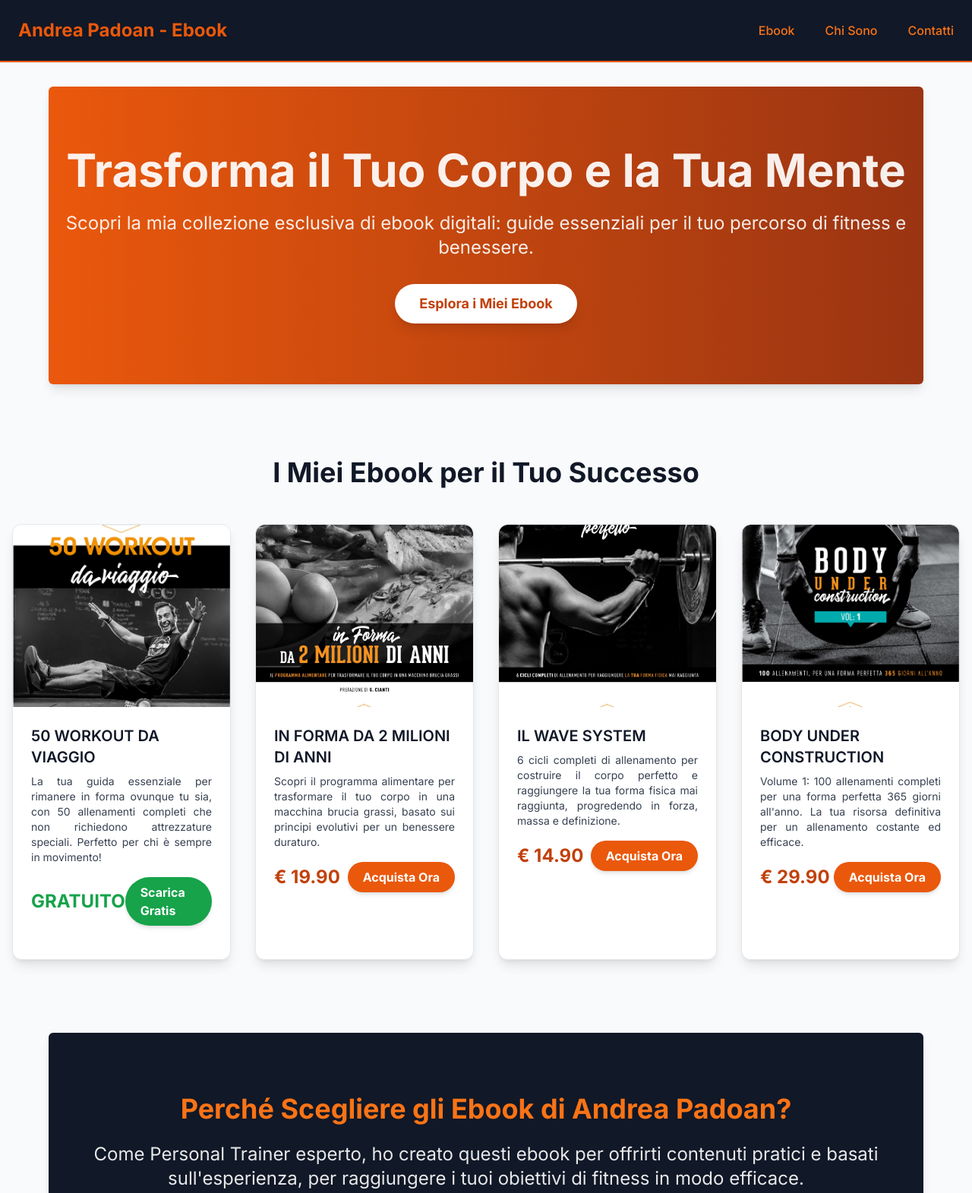
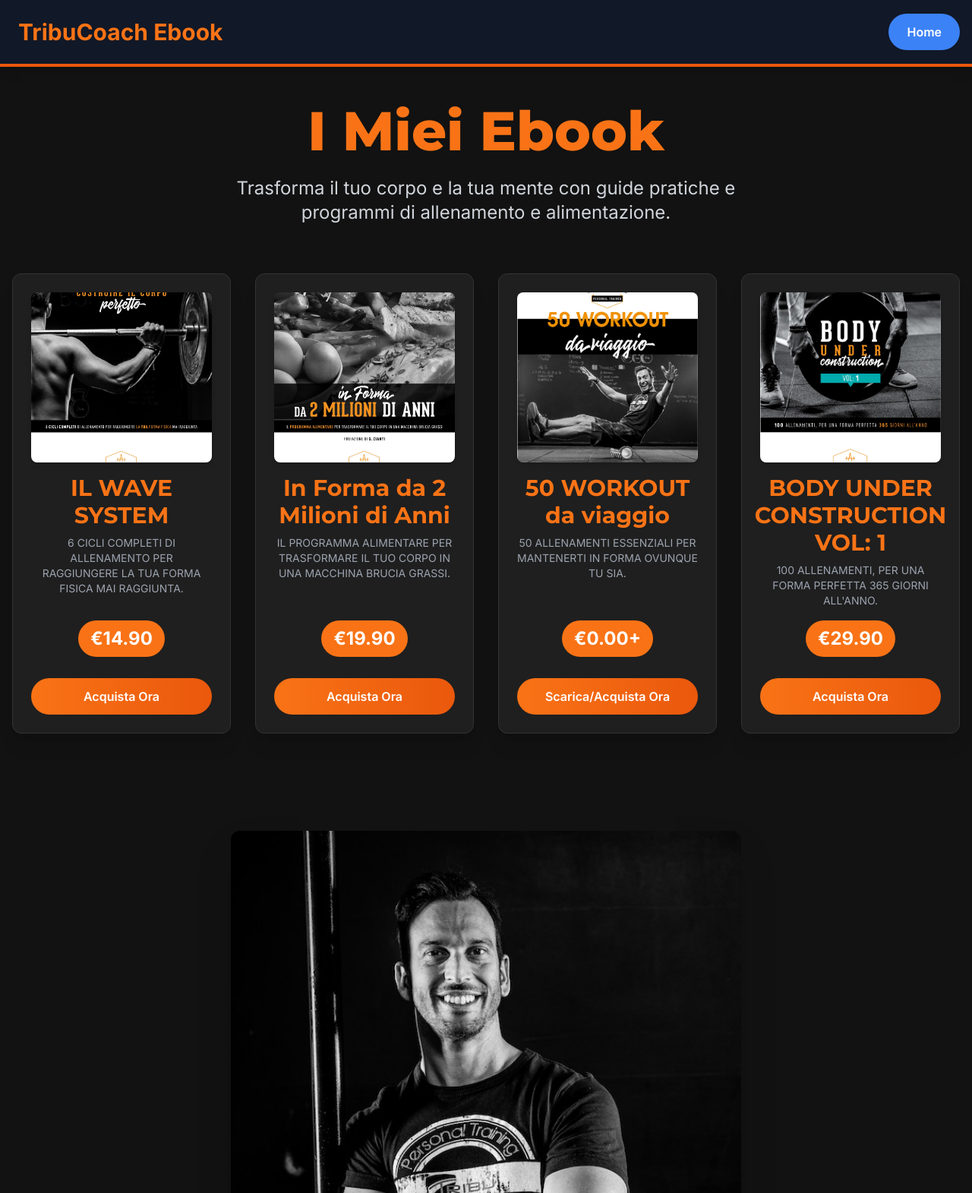
Before and after one commit to Padu76/andrea-ebook-store, a plain HTML site: page index.html in a window 1280 px wide. Shown: the top 1571 px of the page at 76% size. Drawn offline with nearby package versions, Linux system fonts and the light colour scheme.

Commit message:
Add files via upload

```diff
--- a/index.html
+++ b/index.html
@@ -3,177 +3,206 @@
 <head>
     <meta charset="UTF-8">
     <meta name="viewport" content="width=device-width, initial-scale=1.0">
-    <title>Andrea Padoan Personal Trainer - I Tuoi Ebook per il Fitness</title>
+    <title>Ebook di Andrea Padoan - Prezzi e Dettagli</title>
     <!-- Tailwind CSS CDN -->
     <script src="https://cdn.tailwindcss.com"></script>
-    <link href="https://fonts.googleapis.com/css2?family=Inter:wght@300;400;500;600;700&display=swap" rel="stylesheet">
+    <!-- Google Fonts: Inter for general text, and a more striking font for titles if desired (e.g., Montserrat) -->
+    <link href="https://fonts.googleapis.com/css2?family=Inter:wght@300;400;500;600;700&family=Montserrat:wght@700;800;900&display=swap" rel="stylesheet">
     <style>
         body {
             font-family: 'Inter', sans-serif;
-            background-color: #f8fafc; /* Tailwind: bg-gray-50 */
+            background-color: #121212; /* Very dark gray for a premium feel */
+            color: #e0e0e0; /* Light gray for text */
+            line-height: 1.6;
         }
-        /* Custom gradient for hero button, inspired by orange tones */
-        .btn-gradient {
-            background-image: linear-gradient(to right, #f97316, #ea580c); /* Tailwind: from-orange-500 to-orange-700 */
+        h1, h2 {
+            font-family: 'Montserrat', sans-serif;
+            color: #f97316; /* Orange accent */
         }
-        .btn-gradient:hover {
-            background-image: linear-gradient(to right, #fb923c, #f97316); /* Darker on hover */
+        /* Custom gradient for main buttons */
+        .btn-primary-gradient {
+            background-image: linear-gradient(to right, #f97316, #ea580c); /* Orange tones */
+            transition: all 0.3s ease-in-out;
         }
-        .card-shadow {
-            box-shadow: 0 4px 6px -1px rgba(0, 0, 0, 0.1), 0 2px 4px -1px rgba(0, 0, 0, 0.06);
+        .btn-primary-gradient:hover {
+            transform: translateY(-2px);
+            box-shadow: 0 8px 20px rgba(249, 115, 22, 0.4);
+            background-image: linear-gradient(to right, #fb923c, #f97316); /* Lighter orange on hover */
         }
-        /* Pulse animation for hero headline */
-        @keyframes pulse-slow {
-            0%, 100% {
-                opacity: 1;
+        /* Style for the home button */
+        .home-button {
+            background-color: #3b82f6; /* Blue background */
+            color: white;
+            padding: 0.75rem 1.5rem;
+            border-radius: 9999px; /* Fully rounded */
+            font-weight: 600;
+            transition: background-color 0.3s ease, transform 0.3s ease;
         }
-            50% {
-                opacity: 0.9;
+        .home-button:hover {
+            background-color: #2563eb; /* Darker blue on hover */
+            transform: scale(1.05);
         }
+        /* Card styling */
+        .product-card {
+            background-color: #1f1f1f; /* Slightly lighter dark gray for cards */
+            border: 1px solid #333;
+            transition: transform 0.3s ease, box-shadow 0.3s ease;
         }
-        .animate-pulse-slow {
-            animation: pulse-slow 3s infinite ease-in-out;
+        .product-card:hover {
+            transform: translateY(-5px);
+            box-shadow: 0 10px 25px rgba(0, 0, 0, 0.5);
+        }
+        .price-badge {
+            background-color: #f97316; /* Orange */
+            color: white;
+            font-weight: bold;
+            padding: 0.5rem 1rem;
+            border-radius: 9999px; /* Pill shape */
+            display: inline-block;
+            margin-bottom: 0.75rem;
+        }
+        .whatsapp-button {
+            background-color: #25D366; /* WhatsApp green */
+            color: white;
+            display: inline-flex;
+            align-items: center;
+            justify-content: center;
+            font-weight: bold;
+            padding: 0.75rem 2rem;
+            border-radius: 9999px;
+            transition: background-color 0.3s ease, transform 0.3s ease;
+            box-shadow: 0 4px 10px rgba(37, 211, 102, 0.3);
+        }
+        .whatsapp-button:hover {
+            background-color: #1DA851; /* Darker green */
+            transform: translateY(-2px);
+            box-shadow: 0 6px 15px rgba(37, 211, 102, 0.4);
+        }
+        .whatsapp-button img {
+            width: 24px;
+            height: 24px;
+            margin-right: 0.5rem;
+        }
+
+        /* Responsive adjustments */
+        @media (max-width: 768px) {
+            h1 {
+                font-size: 3rem;
+            }
+            .product-card {
+                padding: 1.5rem;
+            }
         }
     </style>
 </head>
-<body class="antialiased text-gray-900">
+<body class="min-h-screen flex flex-col">
 
     <!-- Header Section -->
-    <header class="bg-gray-900 shadow-sm py-4 border-b-2 border-orange-600">
+    <header class="bg-gray-900 shadow-lg py-4 border-b-4 border-orange-600">
         <div class="container mx-auto px-4 flex justify-between items-center">
-            <!-- Updated Home link to TribuCoach landing page -->
-            <a href="https://tribucoach.netlify.app/" class="text-2xl font-bold text-orange-600 rounded-md p-2 hover:text-orange-400 transition duration-300 ease-in-out">Andrea Padoan - Ebook</a>
-            <nav>
-                <ul class="flex space-x-6">
-                    <li><a href="#prodotti" class="text-orange-500 hover:text-orange-400 font-medium transition duration-300 ease-in-out rounded-md p-2 hover:bg-gray-800">Ebook</a></li>
-                    <li><a href="#chi-sono" class="text-orange-500 hover:text-orange-400 font-medium transition duration-300 ease-in-out rounded-md p-2 hover:bg-gray-800">Chi Sono</a></li>
-                    <li><a href="#contatti" class="text-orange-500 hover:text-orange-400 font-medium transition duration-300 ease-in-out rounded-md p-2 hover:bg-gray-800">Contatti</a></li>
-                </ul>
-            </nav>
+            <a href="https://tribucoach.netlify.app" class="text-3xl font-extrabold text-orange-500 hover:text-orange-400 transition duration-300 ease-in-out p-2 rounded-lg">
+                TribuCoach Ebook
+            </a>
+            <!-- Home Button in Header -->
+            <a href="https://tribucoach.netlify.app/" class="home-button">
+                Home
+            </a>
         </div>
     </header>
 
-    <!-- Hero Section -->
-    <section class="bg-gradient-to-r from-orange-600 to-orange-800 text-white py-20 px-4 text-center rounded-md shadow-lg my-8 mx-auto max-w-6xl">
-        <div class="container mx-auto">
-            <h1 class="text-5xl md:text-6xl font-extrabold leading-tight mb-6 animate-pulse-slow">
-                Trasforma il Tuo Corpo e la Tua Mente
-            </h1>
-            <p class="text-xl md:text-2xl mb-8 opacity-90">
-                Scopri la mia collezione esclusiva di ebook digitali: guide essenziali per il tuo percorso di fitness e benessere.
+    <main class="flex-grow container mx-auto px-4 py-12">
+        <section id="prodotti" class="text-center mb-16">
+            <h1 class="text-6xl md:text-7xl font-extrabold mb-6">I Miei Ebook</h1>
+            <p class="text-xl md:text-2xl text-gray-300 max-w-3xl mx-auto">
+                Trasforma il tuo corpo e la tua mente con guide pratiche e programmi di allenamento e alimentazione.
             </p>
-            <a href="#prodotti" class="inline-block bg-white text-orange-700 font-bold py-3 px-8 rounded-full text-lg hover:bg-gray-100 transition duration-300 ease-in-out shadow-lg">
-                Esplora i Miei Ebook
+        </section>
+
+        <section class="grid grid-cols-1 md:grid-cols-2 lg:grid-cols-3 xl:grid-cols-4 gap-8 mb-16">
+            <!-- Ebook 1: IL WAVE SYSTEM -->
+            <div class="product-card rounded-xl overflow-hidden shadow-xl p-6 flex flex-col items-center">
+                <img src="/il-wave-system.jpg" onerror="this.onerror=null;this.src='https://placehold.co/600x400/f97316/ffffff?text=IL+WAVE+SYSTEM';" alt="Copertina Ebook Il Wave System" class="w-full h-56 object-cover rounded-lg mb-4 shadow-md">
+                <h2 class="text-3xl font-bold text-center mb-2">IL WAVE SYSTEM</h2>
+                <p class="text-gray-400 text-sm text-center flex-grow mb-4">
+                    6 CICLI COMPLETI DI ALLENAMENTO PER RAGGIUNGERE LA TUA FORMA FISICA MAI RAGGIUNTA.
+                </p>
+                <div class="flex items-baseline mb-4">
+                    <span class="price-badge text-2xl">€14.90</span>
+                </div>
+                <a href="https://andrepad.gumroad.com/l/il-wave-system" target="_blank" class="btn-primary-gradient text-white font-semibold py-3 px-8 rounded-full w-full text-center">
+                    Acquista Ora
+                </a>
+            </div>
+
+            <!-- Ebook 2: In Forma da 2 Milioni di Anni -->
+            <div class="product-card rounded-xl overflow-hidden shadow-xl p-6 flex flex-col items-center">
+                <img src="/in-forma-2-milioni-anni.jpg" onerror="this.onerror=null;this.src='https://placehold.co/600x400/ea580c/ffffff?text=IN+FORMA+DA+2+MILIONI+ANNI';" alt="Copertina Ebook In Forma da 2 Milioni di Anni" class="w-full h-56 object-cover rounded-lg mb-4 shadow-md">
+                <h2 class="text-3xl font-bold text-center mb-2">In Forma da 2 Milioni di Anni</h2>
+                <p class="text-gray-400 text-sm text-center flex-grow mb-4">
+                    IL PROGRAMMA ALIMENTARE PER TRASFORMARE IL TUO CORPO IN UNA MACCHINA BRUCIA GRASSI.
+                </p>
+                <div class="flex items-baseline mb-4">
+                    <span class="price-badge text-2xl">€19.90</span>
+                </div>
+                <a href="https://andrepad.gumroad.com/l/in-forma-da-2-milioni-di-anni" target="_blank" class="btn-primary-gradient text-white font-semibold py-3 px-8 rounded-full w-full text-center">
+                    Acquista Ora
+                </a>
+            </div>
+
+            <!-- Ebook 3: 50 WORKOUT da viaggio -->
+            <div class="product-card rounded-xl overflow-hidden shadow-xl p-6 flex flex-col items-center">
+                <img src="/50-workout-viaggio.jpg" onerror="this.onerror=null;this.src='https://placehold.co/600x400/fbbf24/ffffff?text=50+WORKOUT+DA+VIAGGIO';" alt="Copertina Ebook 50 Workout da Viaggio" class="w-full h-56 object-cover rounded-lg mb-4 shadow-md">
+                <h2 class="text-3xl font-bold text-center mb-2">50 WORKOUT da viaggio</h2>
+                <p class="text-gray-400 text-sm text-center flex-grow mb-4">
+                    50 ALLENAMENTI ESSENZIALI PER MANTENERTI IN FORMA OVUNQUE TU SIA.
+                </p>
+                <div class="flex items-baseline mb-4">
+                    <span class="price-badge text-2xl">€0.00+</span>
+                </div>
+                <a href="https://andrepad.gumroad.com/l/50-workout-da-viaggio" target="_blank" class="btn-primary-gradient text-white font-semibold py-3 px-8 rounded-full w-full text-center">
+                    Scarica/Acquista Ora
+                </a>
+            </div>
+
+            <!-- Ebook 4: BODY UNDER CONSTRUCTION VOL: 1 -->
+            <div class="product-card rounded-xl overflow-hidden shadow-xl p-6 flex flex-col items-center">
+                <img src="/body-under-construction.jpg" onerror="this.onerror=null;this.src='https://placehold.co/600x400/10b981/ffffff?text=BODY+UNDER+CONSTRUCTION';" alt="Copertina Ebook Body Under Construction Vol 1" class="w-full h-56 object-cover rounded-lg mb-4 shadow-md">
+                <h2 class="text-3xl font-bold text-center mb-2">BODY UNDER CONSTRUCTION VOL: 1</h2>
+                <p class="text-gray-400 text-sm text-center flex-grow mb-4">
+                    100 ALLENAMENTI, PER UNA FORMA PERFETTA 365 GIORNI ALL'ANNO.
+                </p>
+                <div class="flex items-baseline mb-4">
+                    <span class="price-badge text-2xl">€29.90</span>
+                </div>
+                <a href="https://andrepad.gumroad.com/l/body-under-construction" target="_blank" class="btn-primary-gradient text-white font-semibold py-3 px-8 rounded-full w-full text-center">
+                    Acquista Ora
                 </a>
             </div>
         </section>
 
-    <!-- Products Section -->
-    <section id="prodotti" class="py-16 px-4 bg-gray-50">
+        <!-- Immagine Andrea Padoan al centro -->
+        <section class="py-16 px-4 text-center">
             <div class="container mx-auto">
-            <h2 class="text-4xl font-extrabold text-center text-gray-900 mb-12">I Miei Ebook per il Tuo Successo</h2>
-
-            <div class="grid grid-cols-1 md:grid-cols-2 lg:grid-cols-4 gap-8">
-
-                <!-- Ebook Card: 50 workout da viaggio (Gratuito) -->
-                <div class="bg-white rounded-xl overflow-hidden shadow-lg hover:shadow-xl transition-shadow duration-300 card-shadow border border-gray-200">
-                    <img src="50-workout-viaggio.jpg" alt="Copertina 50 Workout da Viaggio" class="w-full h-60 object-cover rounded-t-xl">
-                    <div class="p-6">
-                        <h3 class="text-xl font-semibold text-gray-900 mb-2">50 WORKOUT DA VIAGGIO</h3>
-                        <p class="text-gray-700 text-sm mb-4 text-justify">
-                            La tua guida essenziale per rimanere in forma ovunque tu sia, con 50 allenamenti completi che non richiedono attrezzature speciali. Perfetto per chi è sempre in movimento!
-                        </p>
-                        <div class="flex justify-between items-center mb-5">
-                            <span class="text-2xl font-bold text-green-600">GRATUITO</span>
-                            <!-- LINK DI ACQUISTO CORRETTO DA GUMROAD -->
-                            <a href="https://andrepad.gumroad.com/l/50-workout-da-viaggio" target="_blank" class="bg-green-600 hover:bg-green-700 text-white font-bold py-2 px-5 rounded-full transition duration-300 ease-in-out shadow-md">
-                                Scarica Gratis
-                            </a>
-                        </div>
-                    </div>
-                </div>
-
-                <!-- Ebook Card: In Forma da 2 Milioni di Anni (19.90€) -->
-                <div class="bg-white rounded-xl overflow-hidden shadow-lg hover:shadow-xl transition-shadow duration-300 card-shadow border border-gray-200">
-                    <img src="in-forma-2-milioni-anni.jpg" alt="Copertina In Forma da 2 Milioni di Anni" class="w-full h-60 object-cover rounded-t-xl">
-                    <div class="p-6">
-                        <h3 class="text-xl font-semibold text-gray-900 mb-2">IN FORMA DA 2 MILIONI DI ANNI</h3>
-                        <p class="text-gray-700 text-sm mb-4 text-justify">
-                            Scopri il programma alimentare per trasformare il tuo corpo in una macchina brucia grassi, basato sui principi evolutivi per un benessere duraturo.
-                        </p>
-                        <div class="flex justify-between items-center mb-5">
-                            <span class="text-2xl font-bold text-orange-700">€ 19.90</span>
-                            <!-- LINK DI ACQUISTO CORRETTO DA GUMROAD -->
-                            <a href="https://andrepad.gumroad.com/l/in-forma-da-2-milioni-di-anni" target="_blank" class="bg-orange-600 hover:bg-orange-700 text-white font-bold py-2 px-5 rounded-full transition duration-300 ease-in-out shadow-md">
-                                Acquista Ora
-                            </a>
-                        </div>
-                    </div>
-                </div>
-
-                <!-- Ebook Card: Il Wave System (14.90€) -->
-                <div class="bg-white rounded-xl overflow-hidden shadow-lg hover:shadow-xl transition-shadow duration-300 card-shadow border border-gray-200">
-                    <img src="il-wave-system.jpg" alt="Copertina Il Wave System" class="w-full h-60 object-cover rounded-t-xl">
-                    <div class="p-6">
-                        <h3 class="text-xl font-semibold text-gray-900 mb-2">IL WAVE SYSTEM</h3>
-                        <p class="text-gray-700 text-sm mb-4 text-justify">
-                            6 cicli completi di allenamento per costruire il corpo perfetto e raggiungere la tua forma fisica mai raggiunta, progredendo in forza, massa e definizione.
-                        </p>
-                        <div class="flex justify-between items-center mb-5">
-                            <span class="text-2xl font-bold text-orange-700">€ 14.90</span>
-                            <!-- LINK DI ACQUISTO CORRETTO DA GUMROAD -->
-                            <a href="https://andrepad.gumroad.com/l/il-wave-system" target="_blank" class="bg-orange-600 hover:bg-orange-700 text-white font-bold py-2 px-5 rounded-full transition duration-300 ease-in-out shadow-md">
-                                Acquista Ora
-                            </a>
-                        </div>
-                    </div>
-                </div>
-
-                <!-- Ebook Card: Body Under Construction (29.90€) -->
-                <div class="bg-white rounded-xl overflow-hidden shadow-lg hover:shadow-xl transition-shadow duration-300 card-shadow border border-gray-200">
-                    <img src="body-under-construction.jpg" alt="Copertina Body Under Construction" class="w-full h-60 object-cover rounded-t-xl">
-                    <div class="p-6">
-                        <h3 class="text-xl font-semibold text-gray-900 mb-2">BODY UNDER CONSTRUCTION</h3>
-                        <p class="text-gray-700 text-sm mb-4 text-justify">
-                            Volume 1: 100 allenamenti completi per una forma perfetta 365 giorni all'anno. La tua risorsa definitiva per un allenamento costante ed efficace.
-                        </p>
-                        <div class="flex justify-between items-center mb-5">
-                            <span class="text-2xl font-bold text-orange-700">€ 29.90</span>
-                            <!-- LINK DI ACQUISTO CORRETTO DA GUMROAD -->
-                            <a href="https://andrepad.gumroad.com/l/body-under-construction" target="_blank" class="bg-orange-600 hover:bg-orange-700 text-white font-bold py-2 px-5 rounded-full transition duration-300 ease-in-out shadow-md">
-                                Acquista Ora
-                            </a>
-                        </div>
-                    </div>
-                </div>
-
-            </div>
+                <img src="/Padu_tribu040.jpg" onerror="this.onerror=null;this.src='https://placehold.co/800x500/3b82f6/ffffff?text=Andrea+Padoan';" alt="Andrea Padoan Personal Trainer" class="w-full max-w-2xl mx-auto rounded-xl shadow-2xl">
             </div>
         </section>
 
-    <!-- Call to Action / Benefits Section -->
+        <!-- Chi Sono Section -->
         <section id="chi-sono" class="bg-gray-900 text-white py-20 px-4 text-center my-8 mx-auto max-w-6xl rounded-md shadow-lg">
             <div class="container mx-auto">
-            <h2 class="text-4xl font-extrabold mb-6 text-orange-500">Perché Scegliere gli Ebook di Andrea Padoan?</h2>
+                <h2 class="text-4xl font-extrabold mb-6 text-orange-500">Chi Sono</h2>
                 <p class="text-xl md:text-2xl mb-8 opacity-90">
-                Come Personal Trainer esperto, ho creato questi ebook per offrirti contenuti pratici e basati sull'esperienza, per raggiungere i tuoi obiettivi di fitness in modo efficace.
+                    Lo stile di vita sedentario, il disordine alimentare, la vita frenetica mi stavano risucchiando energia. Correvo dalla mattina alla sera tra lavoro e gestione familiare per arrivare il fine settimana distrutto. Era uno stile di vita completamente sbagliato.
                 </p>
-            <div class="flex flex-col md:flex-row justify-center items-center space-y-6 md:space-y-0 md:space-x-10">
-                <div class="flex items-center text-left">
-                    <svg class="w-10 h-10 text-orange-500 mr-4" fill="currentColor" viewBox="0 0 20 20" xmlns="http://www.w3.org/2000/svg"><path fill-rule="evenodd" d="M10 18a8 8 0 100-16 8 8 0 000 16zm3.707-9.293a1 1 0 00-1.414-1.414L9 10.586 7.707 9.293a1 1 0 00-1.414 1.414l2 2a1 1 0 001.414 0l4-4z" clip-rule="evenodd"></path></svg>
-                    <div>
-                        <h3 class="text-xl font-semibold mb-1">Competenza Certificata</h3>
-                        <p class="text-base opacity-80">Contenuti scritti da professionisti con esperienza sul campo.</p>
-                    </div>
-                </div>
-                <div class="flex items-center text-left">
-                    <svg class="w-10 h-10 text-orange-500 mr-4" fill="currentColor" viewBox="0 0 20 20" xmlns="http://www.w3.org/2000/svg"><path fill-rule="evenodd" d="M10 18a8 8 0 100-16 8 8 0 000 16zm3.707-9.293a1 1 0 00-1.414-1.414L9 10.586 7.707 9.293a1 1 0 00-1.414 1.414l2 2a1 1 0 001.414 0l4-4z" clip-rule="evenodd"></path></svg>
-                    <div>
-                        <h3 class="text-xl font-semibold mb-1">Accesso Immediato</h3>
-                        <p class="text-base opacity-80">Scarica subito i tuoi ebook dopo l'acquisto, senza attese.</p>
-                    </div>
-                </div>
-            </div>
+                <p class="text-lg opacity-80 max-w-3xl mx-auto mb-8">
+                    Un completo disordine che mi stava portando ad un veloce invecchiamento, sovrappeso, problemi di salute. In tutto questo non riuscivo a trovare uno spazio da dedicare a me stesso. Ad un certo punto la mia vita mi ha obbligato a fermarmi. Una notizia scioccante mi ha imposto di fermarmi e ricominciare da capo.
+                </p>
+                <p class="text-lg opacity-80 max-w-3xl mx-auto mb-8">
+                    Avevo davanti due strade: chiudermi nella depressione o ripartire da zero, da me stesso. Ho scelto la seconda strada. Ho iniziato a fare ordine ed inserire nella mia giornata abitudini sane e positive: corretta alimentazione ed allenamento.
+                </p>
+                <p class="text-lg opacity-80 max-w-3xl mx-auto">
+                    Nel giro di qualche mese la mia vita è cambiata. Ho ripreso fiducia sul mio futuro, ho studiato come poter migliorare le mie competenze, ho capito che tante persone, come me, hanno l’opportunità di cambiare vita anche quando non sanno da che parte iniziare. Non si tratta soltanto di risultati estetici. Principalmente di benefici psicologici e benessere generale.
+                </p>
             </div>
         </section>
 
@@ -184,8 +213,10 @@
                 <p class="text-lg text-gray-700 mb-8">
                     Sono qui per supportarti nel tuo percorso. Se hai domande sui miei ebook o sui miei servizi di personal training, non esitare a scrivermi.
                 </p>
-            <a href="mailto:info@personaltrainerverona.it" class="inline-block bg-orange-600 hover:bg-orange-700 text-white font-bold py-3 px-8 rounded-full text-lg transition duration-300 ease-in-out shadow-lg">
-                Invia una Email
+                <!-- WhatsApp Button -->
+                <a href="https://wa.me/393478881515" target="_blank" class="whatsapp-button">
+                    <img src="/whatsapp.png" alt="WhatsApp Icon">
+                    Contattami
                 </a>
                 <p class="text-md text-gray-600 mt-4">
                     Oppure visita il mio sito principale: <a href="https://www.personaltrainerverona.it" target="_blank" class="text-orange-600 hover:underline">www.personaltrainerverona.it</a>
@@ -193,7 +224,8 @@
             </div>
         </section>
 
-    <!-- Footer Section -->
+    </main>
+
     <footer class="bg-gray-900 text-white py-8 px-4 mt-8 rounded-t-lg">
         <div class="container mx-auto text-center">
             <p class="text-sm">&copy; 2025 Andrea Padoan Personal Trainer. Tutti i diritti riservati.</p>
```
Lines whose indentation alone changed are shown as unchanged.
